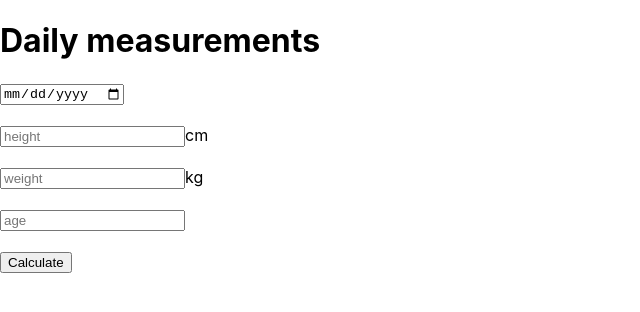
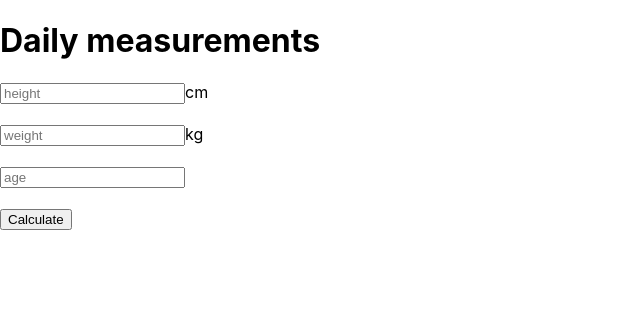
Before and after one commit to susumoa/bmi-calculator, a React (Create React App) app: page / in a window 1280 px wide. Shown: the top 312 px of the page, without its empty margins (0-640 px from the left). Built offline with nearby package versions, Linux system fonts and the light colour scheme.

Commit message:
remove date from form

```diff
--- a/src/components/BmiInput.js
+++ b/src/components/BmiInput.js
@@ -3,7 +3,6 @@ import Result from './Result'
 
 const BmiInput = () => {
   const [measurements, setMeasurements] = useState({
-    date: '',
     height: '',
     weight: '',
     age: ''
@@ -11,7 +10,7 @@ const BmiInput = () => {
 
   const [bmi, setBmi] = useState('')
 
-  const {date, height, weight, age} = measurements
+  const {height, weight, age} = measurements
 
   const onChange = event => {
     const {name, value} = event.target
@@ -43,7 +42,7 @@ const BmiInput = () => {
 
   const calculateBmi = event => {
     event.preventDefault()
-    if (height === '' || weight === '' || date === '') {
+    if (height === '' || weight === '') {
       alert('Please fill out everything')
     } else {
       console.log('clicked')
@@ -51,7 +50,6 @@ const BmiInput = () => {
       setMeasurements({
         height: '',
         weight: '',
-        date: '',
         age: ''
       })
     }
@@ -63,9 +61,6 @@ const BmiInput = () => {
     <div>
       <h1>Daily measurements</h1>
       <form>
-        <input required type='date' value={date} onChange={onChange} name='date' />
-        <br />
-        <br />
         <input required type='number' min='0' placeholder='height' value={height} onChange={onChange} name='height' />
         <span>cm</span>
         <br />
```
